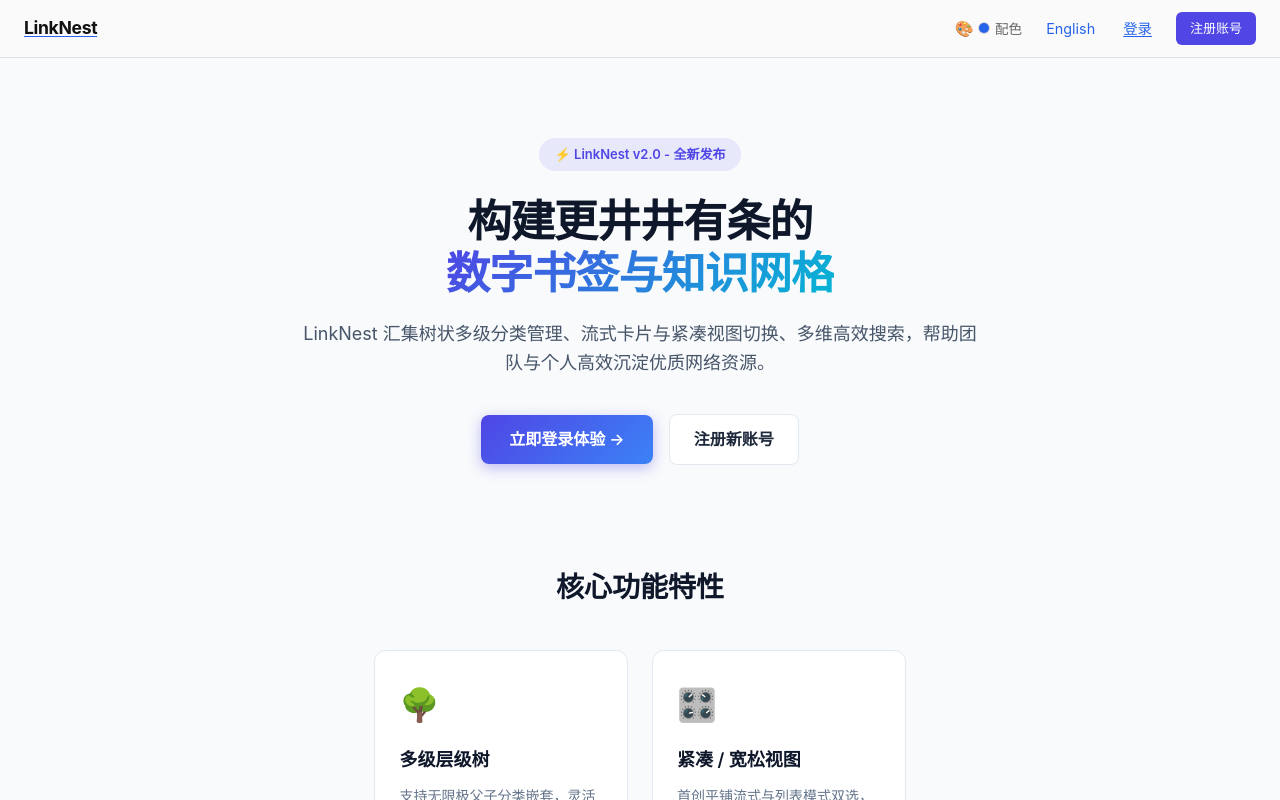
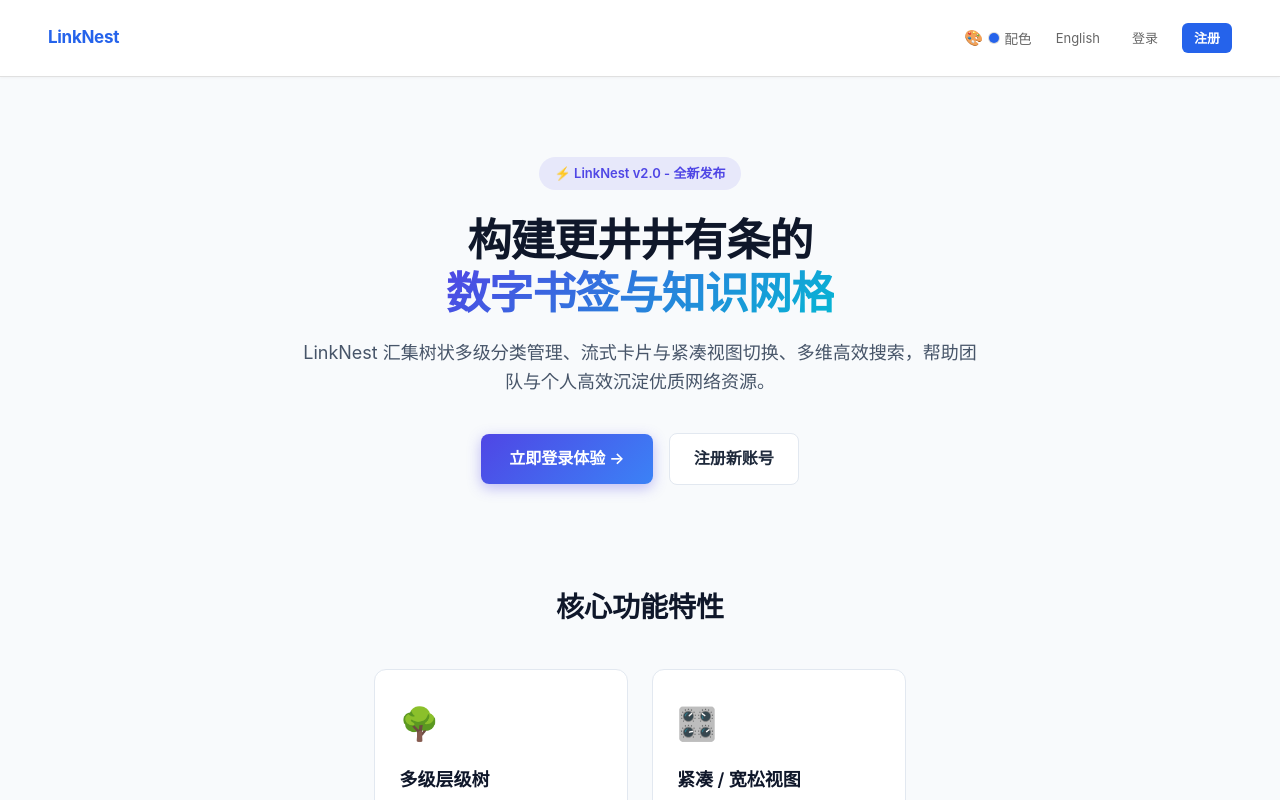
Before and after one commit to shange6/linknest, a Vue app in the folder frontend/: page / in a window 1280 px wide. Shown: the top 800 px of the page. Built offline with nearby package versions, Linux system fonts and the light colour scheme.

Commit message:
修复顶部模板

```diff
--- /dev/null
+++ b/frontend/src/components/AppHeader.vue
@@ -0,0 +1,198 @@
+<template>
+  <header class="app-header">
+    <div class="header-container">
+      <div class="header-left">
+        <router-link to="/" class="logo-link">
+          <h1 class="logo">LinkNest</h1>
+        </router-link>
+        <nav v-if="auth.isLoggedIn" class="header-nav">
+          <router-link
+            v-if="auth.isAdmin"
+            to="/admin/bookmarks"
+            class="nav-item"
+            :class="{ active: $route.path === '/admin/bookmarks' }"
+          >
+            书签
+          </router-link>
+          <router-link
+            v-if="auth.isAdmin"
+            to="/admin/categories"
+            class="nav-item"
+            :class="{ active: $route.path === '/admin/categories' }"
+          >
+            分类管理
+          </router-link>
+        </nav>
+      </div>
+
+      <div class="header-right">
+        <ColorThemeSelector />
+        <button
+          @click="auth.setLocale(auth.locale === 'zh' ? 'en' : 'zh')"
+          class="btn-text"
+          style="margin-right: 8px;"
+        >
+          {{ auth.locale === 'zh' ? 'English' : '中文' }}
+        </button>
+
+        <template v-if="auth.isLoggedIn">
+          <span class="user-info">
+            {{ auth.username }}
+            <span class="badge-admin" v-if="auth.isAdmin">管理员</span>
+          </span>
+          <button @click="handleLogout" class="btn-text">登出</button>
+        </template>
+        <template v-else>
+          <router-link to="/login" class="btn-text" style="margin-right: 8px;">登录</router-link>
+          <router-link to="/register" class="btn-primary-sm">注册</router-link>
+        </template>
+      </div>
+    </div>
+  </header>
+</template>
+
+<script setup>
+import { useRouter } from 'vue-router'
+import { useAuthStore } from '../stores/auth'
+import ColorThemeSelector from './ColorThemeSelector.vue'
+
+const router = useRouter()
+const auth = useAuthStore()
+
+function handleLogout() {
+  auth.logout()
+  router.push('/login')
+}
+</script>
+
+<style scoped>
+.app-header {
+  position: sticky;
+  top: 0;
+  z-index: 100;
+  background: var(--c-bg, #ffffff);
+  border-bottom: 1px solid var(--c-border, #e2e8f0);
+  box-shadow: 0 1px 3px rgba(0, 0, 0, 0.04);
+}
+
+.header-container {
+  display: flex;
+  justify-content: space-between;
+  align-items: center;
+  max-width: 1400px;
+  width: 100%;
+  margin: 0 auto;
+  padding: 0 24px;
+  height: 52px;
+  box-sizing: border-box;
+}
+
+.header-left {
+  display: flex;
+  align-items: center;
+  gap: 24px;
+}
+
+.logo-link {
+  text-decoration: none;
+  color: inherit;
+}
+
+.logo {
+  font-size: 17px;
+  font-weight: 700;
+  margin: 0;
+  color: var(--c-primary, #2563eb);
+  letter-spacing: -0.3px;
+}
+
+.header-nav {
+  display: flex;
+  align-items: center;
+  gap: 4px;
+}
+
+.nav-item {
+  font-size: 13.5px;
+  font-weight: 500;
+  color: var(--c-text-secondary, #64748b);
+  text-decoration: none;
+  padding: 5px 11px;
+  border-radius: 6px;
+  transition: background-color 0.15s, color 0.15s;
+}
+
+.nav-item:hover {
+  background-color: var(--c-bg-secondary, #f1f5f9);
+  color: var(--c-text, #0f172a);
+}
+
+.nav-item.active {
+  background-color: color-mix(in srgb, var(--c-primary, #2563eb) 10%, transparent);
+  color: var(--c-primary, #2563eb);
+  font-weight: 600;
+}
+
+.header-right {
+  display: flex;
+  align-items: center;
+  gap: 8px;
+}
+
+.btn-text {
+  background: none;
+  border: none;
+  color: var(--c-text-secondary, #64748b);
+  font-size: 13px;
+  cursor: pointer;
+  padding: 4px 8px;
+  border-radius: 4px;
+  text-decoration: none;
+  transition: color 0.15s, background-color 0.15s;
+}
+
+.btn-text:hover {
+  color: var(--c-text, #0f172a);
+  background-color: var(--c-bg-secondary, #f1f5f9);
+}
+
+.btn-primary-sm {
+  background-color: var(--c-primary, #2563eb);
+  color: #ffffff;
+  font-size: 13px;
+  font-weight: 600;
+  padding: 5px 12px;
+  border-radius: 6px;
+  text-decoration: none;
+  transition: background-color 0.15s;
+}
+
+.btn-primary-sm:hover {
+  background-color: var(--c-primary-hover, #1d4ed8);
+}
+
+.user-info {
+  font-size: 13px;
+  color: var(--c-text-secondary, #64748b);
+  padding: 0 8px;
+  display: flex;
+  align-items: center;
+  gap: 4px;
+}
+
+.badge-admin {
+  background-color: var(--c-primary, #2563eb);
+  color: #ffffff;
+  font-size: 10px;
+  padding: 2px 6px;
+  border-radius: 4px;
+  font-weight: 600;
+  line-height: 1.4;
+}
+
+@media (max-width: 768px) {
+  .header-container {
+    padding: 0 16px;
+  }
+}
+</style>
--- a/frontend/src/views/Bookmarks.vue
+++ b/frontend/src/views/Bookmarks.vue
@@ -1,27 +1,7 @@
 <template>
   <div class="bookmarks-page">
-    <!-- Header Navigation -->
-    <header class="app-header">
-      <div class="header-container">
-        <div class="header-left">
-          <router-link to="/" class="logo-link">
-            <h1 class="logo">LinkNest</h1>
-          </router-link>
-          <nav class="header-nav">
-            <router-link v-if="auth.isAdmin" to="/admin/bookmarks" class="nav-item" :class="{ active: $route.path === '/admin/bookmarks' }">书签</router-link>
-            <router-link v-if="auth.isAdmin" to="/admin/categories" class="nav-item" :class="{ active: $route.path === '/admin/categories' }">分类管理</router-link>
-          </nav>
-        </div>
-        <div class="header-right">
-          <ColorThemeSelector />
-          <button @click="auth.setLocale(auth.locale === 'zh' ? 'en' : 'zh')" class="btn-text" style="margin-right: 12px;">
-            {{ auth.locale === 'zh' ? 'English' : '中文' }}
-          </button>
-          <span class="user-info">{{ auth.username }} <span class="badge-admin" v-if="auth.isAdmin">管理员</span></span>
-          <button @click="handleLogout" class="btn-text">登出</button>
-        </div>
-      </div>
-    </header>
+    <!-- Header Navigation Component -->
+    <AppHeader />
 
     <div class="main-layout">
       <div class="layout-container">
@@ -61,17 +41,13 @@
 
 <script setup>
 import { ref, onMounted, provide, watch } from 'vue'
-import { useRouter } from 'vue-router'
-import { useAuthStore } from '../stores/auth'
 import { useCategoryStore } from '../stores/categories'
 import { useBookmarkStore } from '../stores/bookmarks'
+import AppHeader from '../components/AppHeader.vue'
 import CategoriesSelectorGrid from '../components/CategoriesSelectorGrid.vue'
 import BookmarkList from '../components/BookmarkList.vue'
 import BookmarkEditor from '../components/BookmarkEditor.vue'
-import ColorThemeSelector from '../components/ColorThemeSelector.vue'
 
-const router = useRouter()
-const auth = useAuthStore()
 const categoryStore = useCategoryStore()
 const bookmarkStore = useBookmarkStore()
 
@@ -110,11 +86,6 @@
 provide('openEditor', openEditor)
 provide('closeEditor', closeEditor)
 
-async function handleLogout() {
-  auth.logout()
-  router.push('/login')
-}
-
 onMounted(async () => {
   await categoryStore.fetchTree()
   await bookmarkStore.fetchBookmarks()
@@ -128,99 +99,6 @@
   display: flex;
   flex-direction: column;
   background-color: var(--c-bg-secondary, #f8fafc);
-}
-
-/* ─── 顶部导航 ─── */
-.app-header {
-  position: sticky;
-  top: 0;
-  z-index: 100;
-  background: var(--c-bg, #ffffff);
-  border-bottom: 1px solid var(--c-border, #e2e8f0);
-  box-shadow: 0 1px 3px rgba(0, 0, 0, 0.04);
-}
-
-.header-container {
-  display: flex;
-  justify-content: space-between;
-  align-items: center;
-  max-width: 1400px;
-  width: 100%;
-  margin: 0 auto;
-  padding: 0 24px;
-  height: 52px;
-  box-sizing: border-box;
-}
-
-.header-left {
-  display: flex;
-  align-items: center;
-  gap: 24px;
-}
-
-.logo-link {
-  text-decoration: none;
-  color: inherit;
-}
-
-.logo {
-  font-size: 17px;
-  font-weight: 700;
-  margin: 0;
-  color: var(--c-primary, #2563eb);
-  letter-spacing: -0.3px;
-}
-
-.header-nav {
-  display: flex;
-  align-items: center;
-  gap: 4px;
-}
-
-.nav-item {
-  font-size: 13.5px;
-  font-weight: 500;
-  color: var(--c-text-secondary, #64748b);
-  text-decoration: none;
-  padding: 5px 11px;
-  border-radius: 6px;
-  transition: background-color 0.15s, color 0.15s;
-}
-
-.nav-item:hover {
-  background-color: var(--c-bg-secondary, #f1f5f9);
-  color: var(--c-text, #0f172a);
-}
-
-.nav-item.active {
-  background-color: color-mix(in srgb, var(--c-primary, #2563eb) 10%, transparent);
-  color: var(--c-primary, #2563eb);
-  font-weight: 600;
-}
-
-.header-right {
-  display: flex;
-  align-items: center;
-  gap: 8px;
-}
-
-.user-info {
-  font-size: 13px;
-  color: var(--c-text-secondary, #64748b);
-  padding: 0 8px;
-  display: flex;
-  align-items: center;
-  gap: 4px;
-}
-
-.badge-admin {
-  background-color: var(--c-primary, #2563eb);
-  color: #ffffff;
-  font-size: 10px;
-  padding: 2px 6px;
-  border-radius: 4px;
-  font-weight: 600;
-  line-height: 1.4;
 }
 
 /* ─── 主体布局 ─── */
--- a/frontend/src/views/Categories.vue
+++ b/frontend/src/views/Categories.vue
@@ -1,25 +1,7 @@
 <template>
   <div class="category-manager-page">
-    <!-- Header Navigation -->
-    <header class="app-header">
-      <div class="header-left">
-        <router-link to="/" class="logo-link">
-          <h1 class="logo">LinkNest</h1>
-        </router-link>
-        <nav class="header-nav">
-          <router-link v-if="auth.isAdmin" to="/admin/bookmarks" class="nav-item" :class="{ active: $route.path === '/admin/bookmarks' }">书签</router-link>
-          <router-link v-if="auth.isAdmin" to="/admin/categories" class="nav-item" :class="{ active: $route.path === '/admin/categories' }">分类管理</router-link>
-        </nav>
-      </div>
-      <div class="header-right">
-        <ColorThemeSelector />
-        <button @click="auth.setLocale(auth.locale === 'zh' ? 'en' : 'zh')" class="btn-text" style="margin-right: 12px;">
-          {{ auth.locale === 'zh' ? 'English' : '中文' }}
-        </button>
-        <span class="user-info">{{ auth.username }} <span class="badge-admin">管理员</span></span>
-        <button @click="handleLogout" class="btn-text">登出</button>
-      </div>
-    </header>
+    <!-- Header Navigation Component -->
+    <AppHeader />
 
     <div class="main-container">
       <!-- Dashboard Metric Cards -->
@@ -411,6 +393,7 @@
 import { useRouter } from 'vue-router'
 import { useAuthStore } from '../stores/auth'
 import { categoriesAPI } from '../api/endpoints'
+import AppHeader from '../components/AppHeader.vue'
 import CategoriesSelectorGrid from '../components/CategoriesSelectorGrid.vue'
 import ColorThemeSelector from '../components/ColorThemeSelector.vue'
 
@@ -781,14 +764,18 @@
 <style scoped>
 .category-manager-page {
   min-height: 100vh;
-  background-color: var(--c-bg, #f8fafc);
+  display: flex;
+  flex-direction: column;
+  background-color: var(--c-bg-secondary, #f8fafc);
   color: var(--c-text, #0f172a);
 }
 
 .main-container {
-  max-width: 1320px;
+  max-width: 1400px;
+  width: 100%;
   margin: 0 auto;
-  padding: 1.5rem 1rem;
+  padding: 20px 24px;
+  box-sizing: border-box;
 }
 
 /* Metrics Cards */
--- a/frontend/src/views/Home.vue
+++ b/frontend/src/views/Home.vue
@@ -1,36 +1,8 @@
 <!-- LinkNest Home Landing View (Updated: 2026-07-21) -->
 <template>
   <div class="home-landing">
-    <!-- Header Navbar -->
-    <header class="app-header">
-      <div class="header-left">
-        <router-link to="/" class="logo-link">
-          <h1 class="logo">LinkNest</h1>
-        </router-link>
-        <nav class="header-nav">
-          <router-link v-if="auth.isAdmin" to="/admin/bookmarks" class="nav-item" :class="{ active: $route.path === '/admin/bookmarks' }">书签</router-link>
-          <router-link v-if="auth.isAdmin" to="/admin/categories" class="nav-item" :class="{ active: $route.path === '/admin/categories' }">分类管理</router-link>
-        </nav>
-      </div>
-      <div class="header-right">
-        <ColorThemeSelector />
-        <button @click="auth.setLocale(auth.locale === 'zh' ? 'en' : 'zh')" class="btn-text" style="margin-right: 12px;">
-          {{ auth.locale === 'zh' ? 'English' : '中文' }}
-        </button>
-
-        <template v-if="auth.isLoggedIn">
-          <span class="user-greeting">欢迎，{{ auth.username }}</span>
-          <router-link v-if="auth.isAdmin" to="/admin/bookmarks" class="btn-primary-sm">
-            管理后台
-          </router-link>
-          <button @click="handleLogout" class="btn-text" style="margin-left: 12px;">登出</button>
-        </template>
-        <template v-else>
-          <router-link to="/login" class="btn-text" style="margin-right: 8px;">登录</router-link>
-          <router-link to="/register" class="btn-primary-sm">注册账号</router-link>
-        </template>
-      </div>
-    </header>
+    <!-- Header Navigation Component -->
+    <AppHeader />
 
     <!-- Hero Section -->
     <section class="hero-section">
@@ -99,17 +71,10 @@
 </template>
 
 <script setup>
-import { useRouter } from 'vue-router'
 import { useAuthStore } from '../stores/auth'
-import ColorThemeSelector from '../components/ColorThemeSelector.vue'
+import AppHeader from '../components/AppHeader.vue'
 
-const router = useRouter()
 const auth = useAuthStore()
-
-function handleLogout() {
-  auth.logout()
-  router.push('/login')
-}
 </script>
 
 <style scoped>
```
